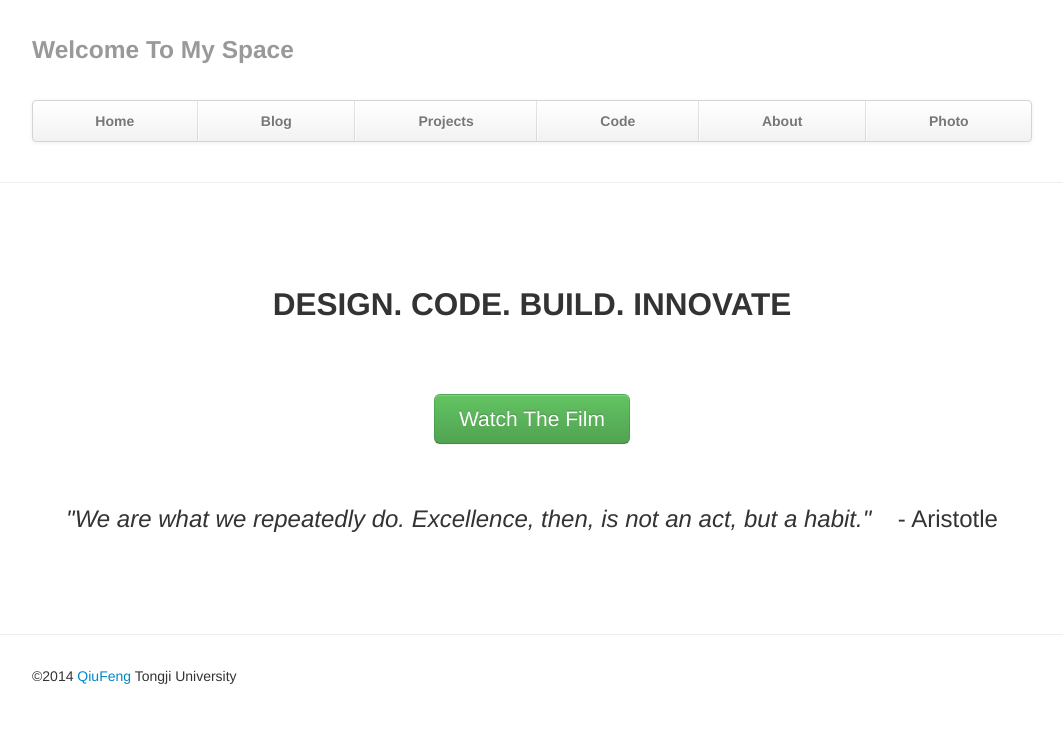
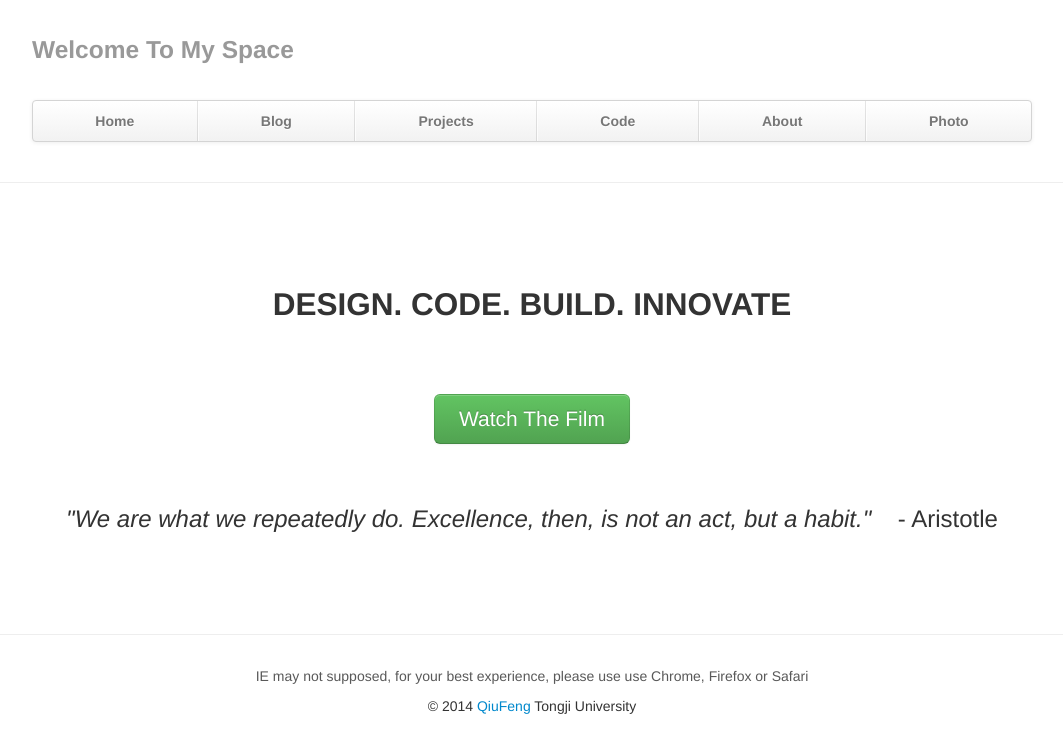
Before and after one commit to VioletHill/VioletHill.github.io, a Jekyll site: the page built from index.md, in a window 1280 px wide. Shown: the top 753 px of the page, without its empty margins (108-1171 px from the left). Built offline with Jekyll 4.4.1, drawn with Linux system fonts in a browser that asks for light colours; Markdown is read by kramdown in place of the engine named in the settings; comment, search, counter and statistics services are not loaded.

Commit message:
添加hint注释 IE may not supposed, for your best experience, please use use Chrome, Firefox or Safari

```diff
--- a/_layouts/base.html
+++ b/_layouts/base.html
@@ -139,7 +139,10 @@
     <hr>
 
     <div class="container footer" style="margin-top:30px">
-      <p>©2014 <a href="mailto:mailqiufeng@iCloud.com">QiuFeng</a> Tongji University</p>
+      <p style="text-align: center">
+         <span class="help-block">IE may not supposed, for your best experience, please use use Chrome, Firefox or Safari</span>
+      <p>
+      <p style="text-align:center">© 2014 <a href="mailto:mailqiufeng@iCloud.com">QiuFeng</a> Tongji University</p>
     </div>
 </body>
 </html>
```
